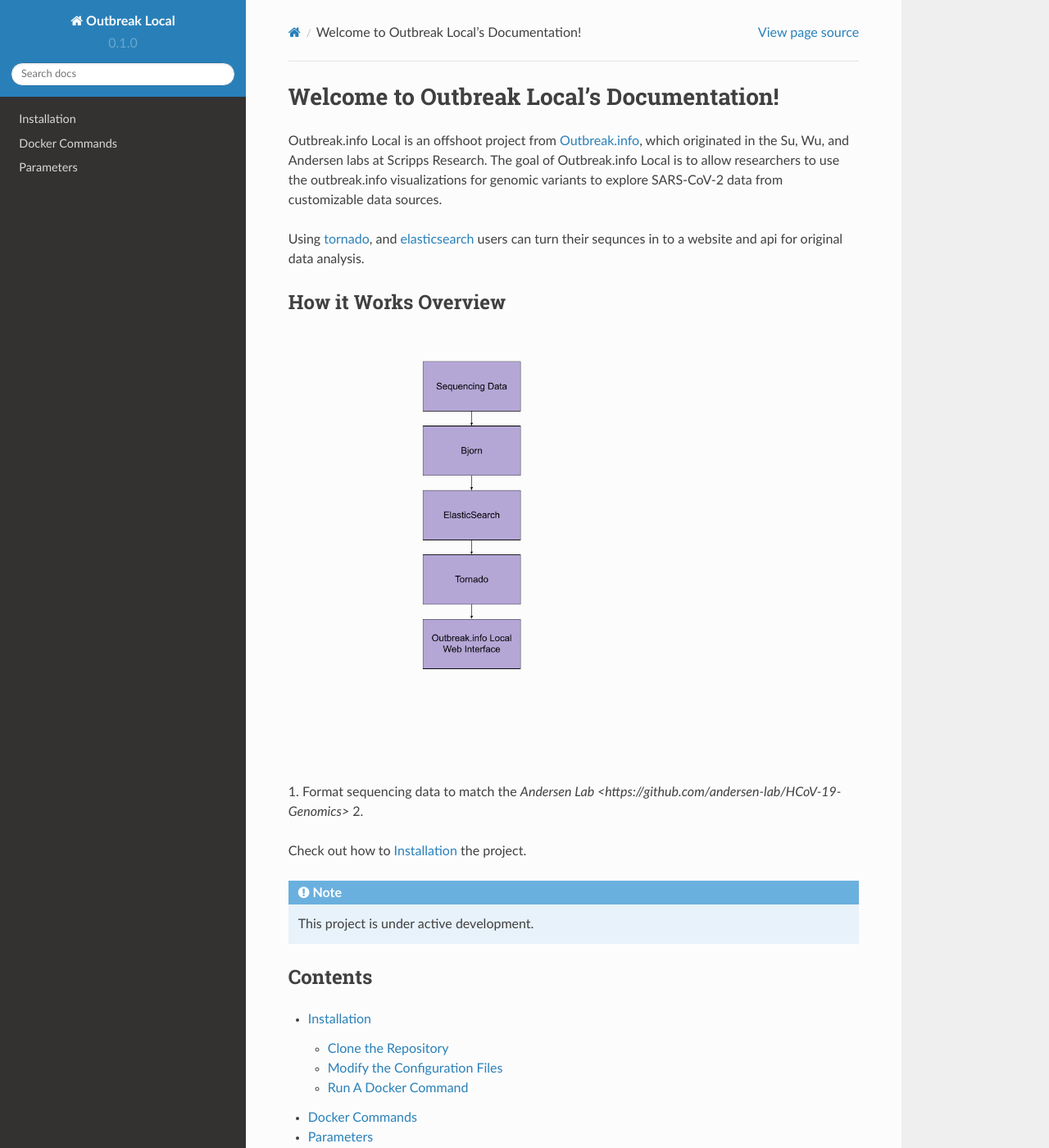
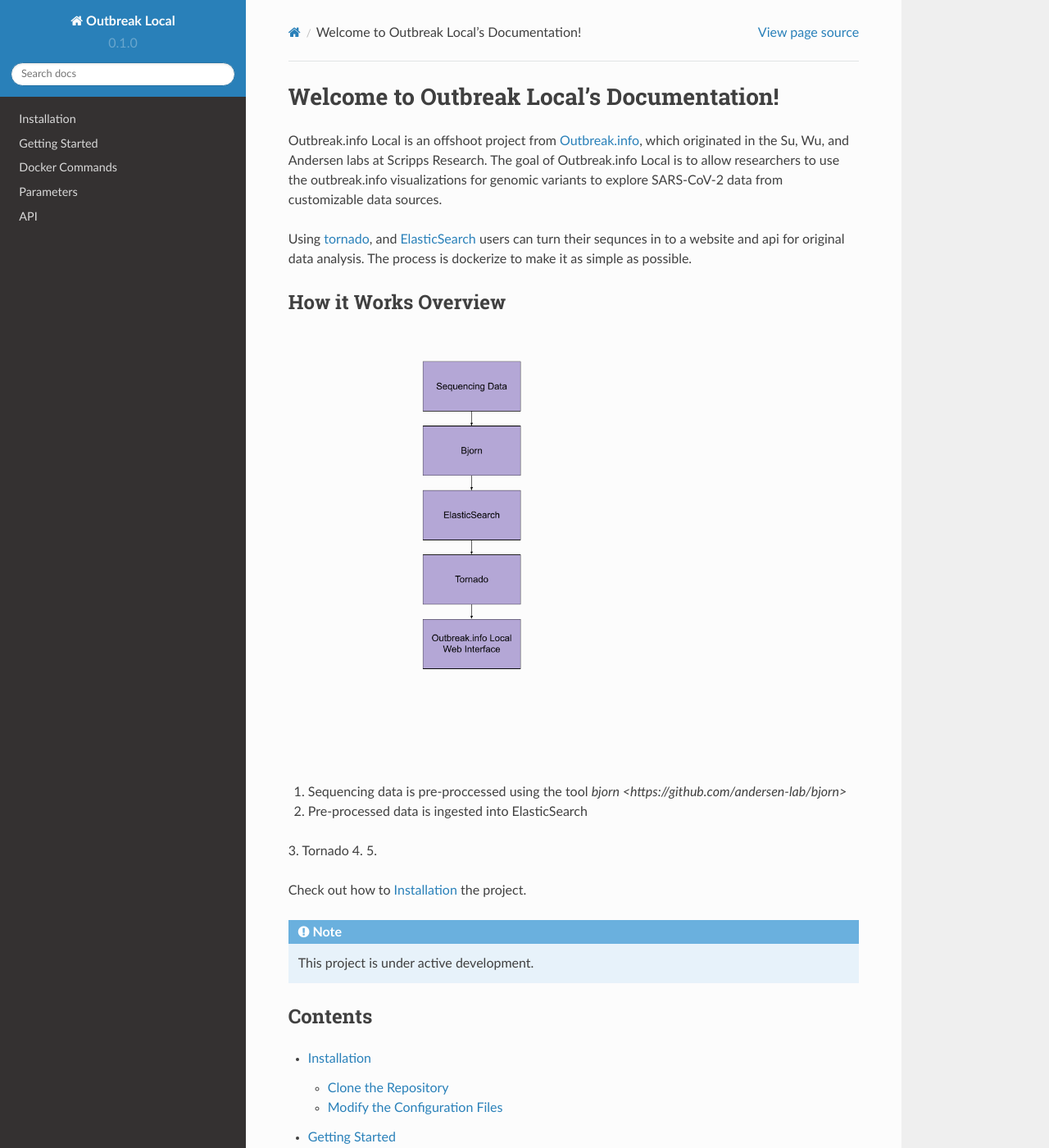
Before and after one commit to andersen-lab/outbreak-local-documentation, a Sphinx documentation site: the page built from docs/source/index.rst, in a window 1280 px wide and 1400 px high. Shown: the whole window at 82% size. Built offline with Sphinx 7.4.7 and the Read the Docs theme 2.0.0, drawn with Linux system fonts in a browser that asks for light colours; some of the changed text lies outside the part shown.

Commit message:
changing layout

```diff
--- a/docs/source/index.rst
+++ b/docs/source/index.rst
@@ -5,8 +5,8 @@
 and Andersen labs at Scripps Research. The goal of Outbreak.info Local is to allow researchers to use the outbreak.info
 visualizations for genomic variants to explore SARS-CoV-2 data from customizable data sources.
 
-Using `tornado <https://www.tornadoweb.org/en/stable/>`_,  and `elasticsearch <https://www.elastic.co/>`_ users can turn their
-sequnces in to a website and api for original data analysis.
+Using `tornado <https://www.tornadoweb.org/en/stable/>`_,  and `ElasticSearch <https://www.elastic.co/>`_ users can turn their
+sequnces in to a website and api for original data analysis. The process is dockerize to make it as simple as possible.
 
 How it Works Overview
 ----------------------
@@ -14,9 +14,11 @@
 .. image:: ../static/flowchart.png
     :class: align-right
 
-
-1. Format sequencing data to match the `Andersen Lab <https://github.com/andersen-lab/HCoV-19-Genomics>`
-2.
+1. Sequencing data is pre-proccessed using the tool `bjorn <https://github.com/andersen-lab/bjorn>`
+2. Pre-processed data is ingested into ElasticSearch
+3. Tornado
+4.
+5.
 
 Check out how to :doc:`install` the project.
 
@@ -30,5 +32,7 @@
 .. toctree::
 
    install
+   getting-started
    docker-commands
    parameters
+   troubleshooting
--- a/docs/source/install.rst
+++ b/docs/source/install.rst
@@ -38,9 +38,3 @@
     /web/src/localConfig.json
 
 Definitions of the parameters in these files can be found under :doc:`parameters`.
-
-
-Run A Docker Command
---------------------
-
-Once the repository is cloned and properly set up pick a docker command to run, as found here `docker-commands`.
```
Also changed, not shown: docs/source/getting-started.rst (added, +22 -0 lines), docs/source/troubleshooting.rst (renamed from docs/source/api.rst).
